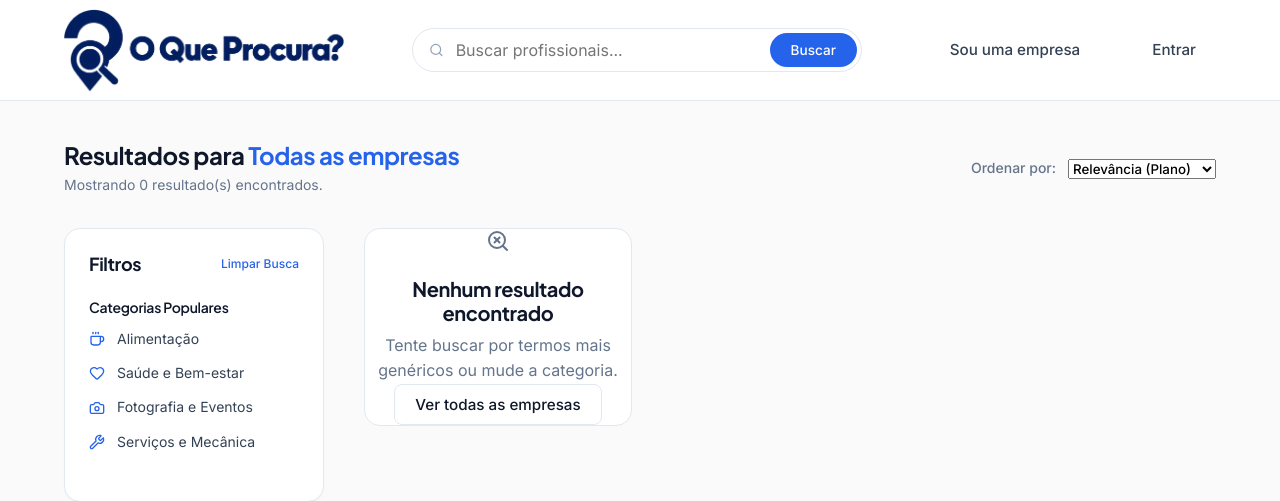
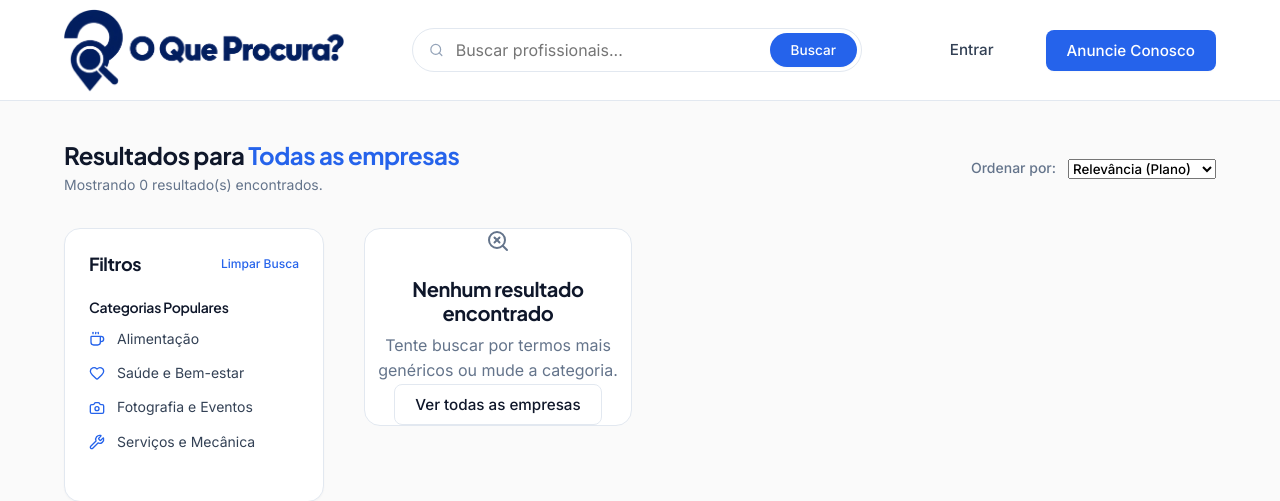
Before and after one commit to tuumwebcom-blip/oqueprocura, a Flask app: page /search.html in a window 1280 px wide. Shown: the top 501 px of the page. Run offline with Flask 3, Linux system fonts and the light colour scheme; data that the repository does not hold is empty.

Commit message:
Remove link redundante 'Sou uma empresa' da barra de navegacao

```diff
--- a/templates/index.html
+++ b/templates/index.html
@@ -16,7 +16,6 @@
         <img src="{{ url_for('static', filename='images/LOGO AZUL.png') }}" alt="O Que Procura?">
       </a>
       <nav class="header-nav">
-        <a href="anuncie.html" class="btn btn-ghost text-sm font-medium">Sou uma empresa</a>
         <a href="login.html" class="btn btn-ghost text-sm font-medium">Entrar</a>
         <button class="btn btn-primary text-sm shadow-md" onclick="window.location.href='anuncie.html'">Anuncie Conosco</button>
       </nav>
--- a/templates/profile.html
+++ b/templates/profile.html
@@ -175,8 +175,8 @@
       </div>
 
       <nav class="header-nav">
-        <a href="anuncie.html" class="btn btn-ghost text-sm font-medium">Sou uma empresa</a>
         <a href="login.html" class="btn btn-ghost text-sm font-medium">Entrar</a>
+        <button class="btn btn-primary text-sm shadow-md" onclick="window.location.href='anuncie.html'">Anuncie Conosco</button>
       </nav>
     </div>
   </header>
--- a/templates/search.html
+++ b/templates/search.html
@@ -25,8 +25,8 @@
       </div>
 
       <nav class="header-nav">
-        <a href="anuncie.html" class="btn btn-ghost text-sm font-medium">Sou uma empresa</a>
         <a href="login.html" class="btn btn-ghost text-sm font-medium">Entrar</a>
+        <button class="btn btn-primary text-sm shadow-md" onclick="window.location.href='anuncie.html'">Anuncie Conosco</button>
       </nav>
     </div>
   </header>
```
